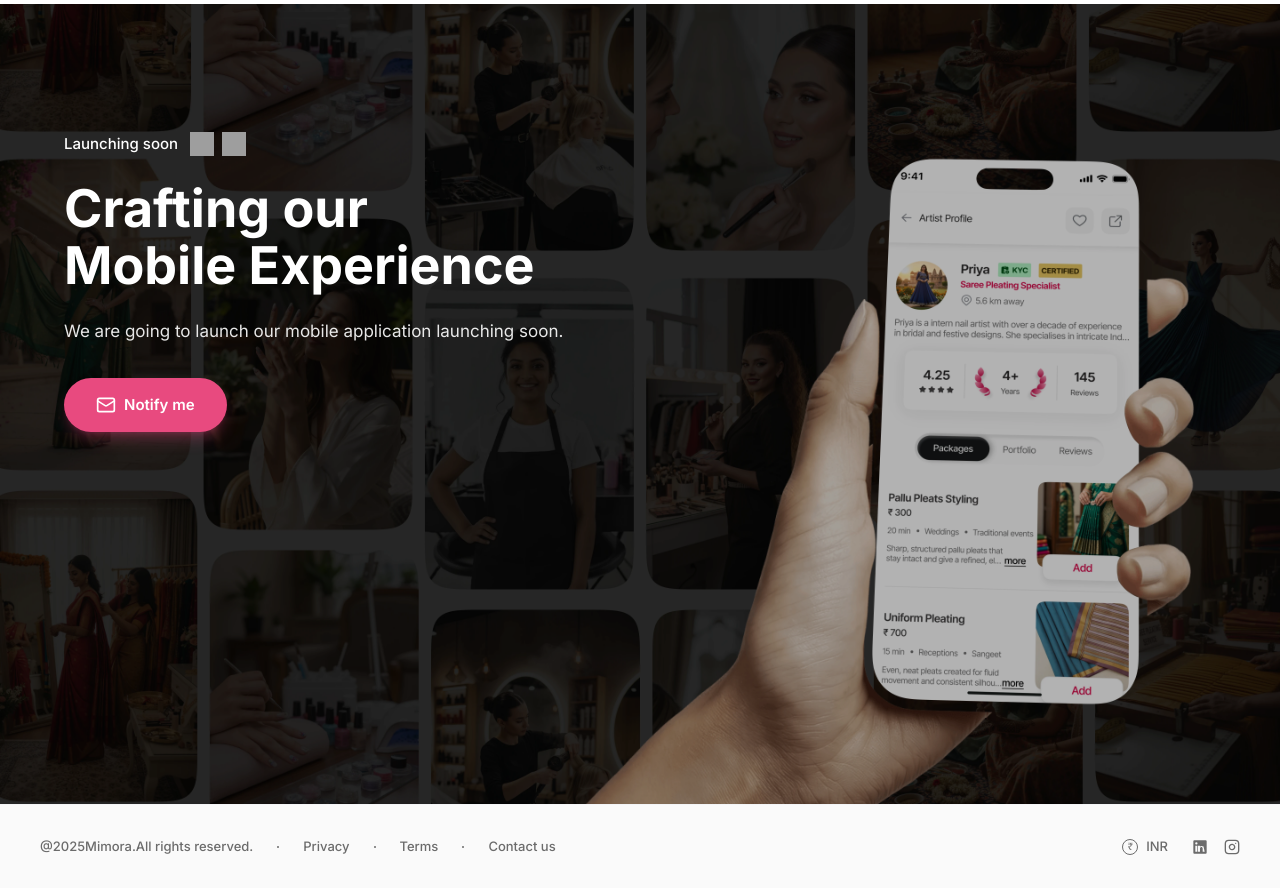
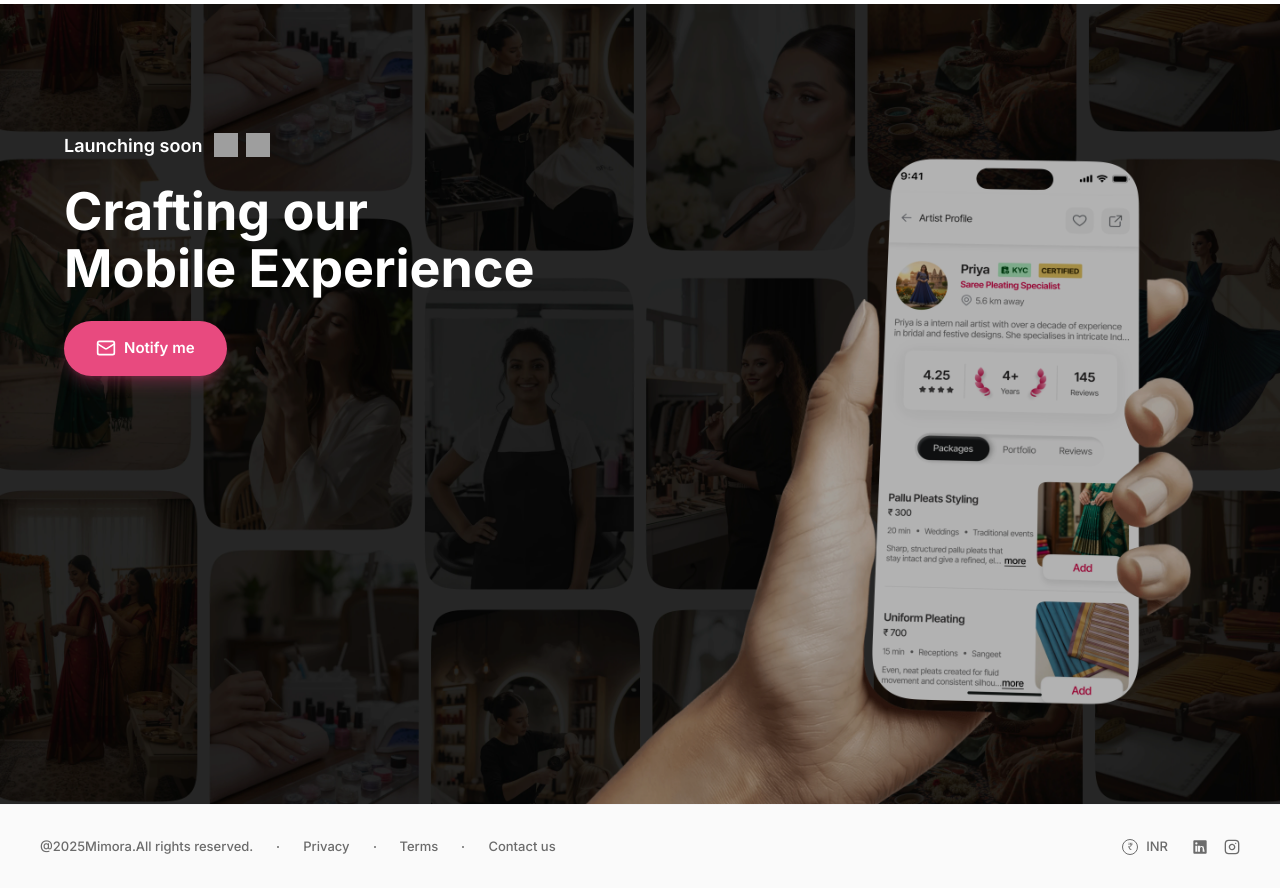
Before and after one commit to mimoradev/Mimora-Waitlist-, a React (Vite) app: page / in a window 1280 px wide. Shown: the part 3020-3908 px from the top of the page. Built offline with nearby package versions, Linux system fonts and the light colour scheme; grey boxes are pictures that could not be loaded.

Commit message:
Update landing page: remove paragraph, move button up, increase 'Launching soon' text size

```diff
--- a/src/components/landing_page/AppDownloadSection.tsx
+++ b/src/components/landing_page/AppDownloadSection.tsx
@@ -32,7 +32,7 @@ const AppDownloadSection: React.FC = () => {
                                 transition={{ duration: 0.6 }}
                             >
                                 <div className="flex items-center gap-3 mb-6">
-                                    <span className="text-white text-[15px] font-medium">
+                                    <span className="text-white text-[18px] font-semibold">
                                         Launching soon
                                     </span>
                                     <div className="flex gap-2">
@@ -46,10 +46,6 @@ const AppDownloadSection: React.FC = () => {
                                     <br />
                                     Mobile Experience
                                 </h2>
-
-                                <p className="text-white/90 text-[17px] mb-8 leading-relaxed">
-                                    We are going to launch our mobile application launching soon.
-                                </p>
 
                                 <motion.button
                                     onClick={openSlider}
@@ -85,7 +81,7 @@ const AppDownloadSection: React.FC = () => {
                                 transition={{ duration: 0.6 }}
                             >
                                 <div className="flex items-center gap-2 mb-5">
-                                    <span className="text-white text-[14px] font-medium">
+                                    <span className="text-white text-[17px] font-semibold">
                                         Launching soon
                                     </span>
                                     <div className="flex gap-1.5">
@@ -97,10 +93,6 @@ const AppDownloadSection: React.FC = () => {
                                 <h2 className="text-white text-[36px] font-bold leading-[1.1] mb-5">
                                     Crafting our Mobile Experience
                                 </h2>
-
-                                <p className="text-white/90 text-[15px] mb-7 leading-relaxed">
-                                    We are going to launch our mobile application launching soon.
-                                </p>
 
                                 <motion.button
                                     onClick={openSlider}
```
